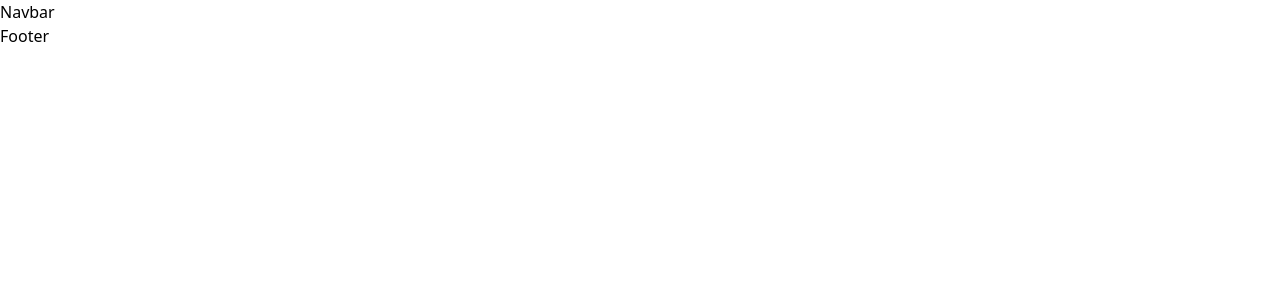
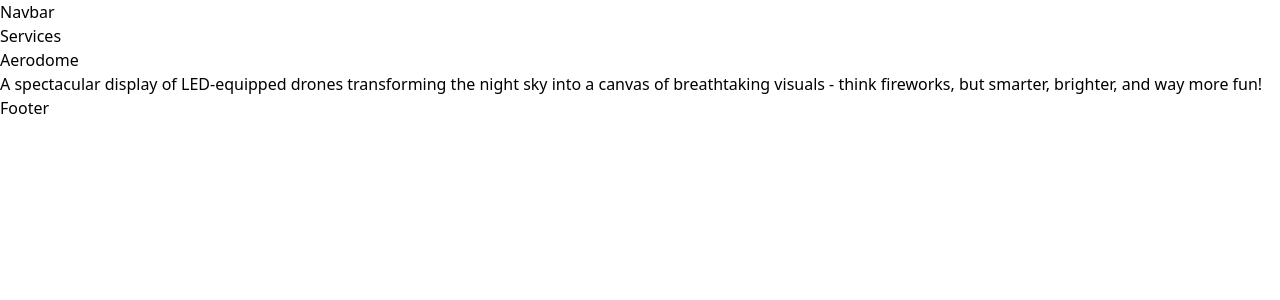
Before and after one commit to kabdallokesh/aerodome, a React (Vite) app in the folder aerodome/: page / in a window 1280 px wide. Shown: the top 300 px of the page. Built offline with nearby package versions, Linux system fonts and the light colour scheme.

Commit message:
Add Services component with SubHeading, Heading, and NormalText; create Button component with PropTypes validation

```diff
--- /dev/null
+++ b/aerodome/src/components/Button/Button.jsx
@@ -0,0 +1,17 @@
+
+
+import PropTypes from 'prop-types';
+
+function Button({txt}) {
+  return (
+    <div>
+      {txt}
+    </div>
+  )
+}
+
+Button.propTypes = {
+  txt: PropTypes.string.isRequired,
+};
+
+export default Button
--- a/aerodome/src/components/HomePageComponents/Services.jsx
+++ b/aerodome/src/components/HomePageComponents/Services.jsx
@@ -1,10 +1,20 @@
-
+import SubHeading from "../TextComponents/SubHeading";
+import Heading from "../TextComponents/Heading";
+import NormalText from "../TextComponents/NormalText";
 function Services() {
   return (
-    <div>
-
-    </div>
-  )
+    <>
+      <div>
+        <SubHeading txt={"Services"} />
+        <Heading txt={"Aerodome"} />
+        <NormalText
+          txt={
+            "A spectacular display of LED-equipped drones transforming the night sky into a canvas of breathtaking visuals - think fireworks, but smarter, brighter, and way more fun!"
+          }
+        />
+      </div>
+    </>
+  );
 }
 
-export default Services
+export default Services;
```
